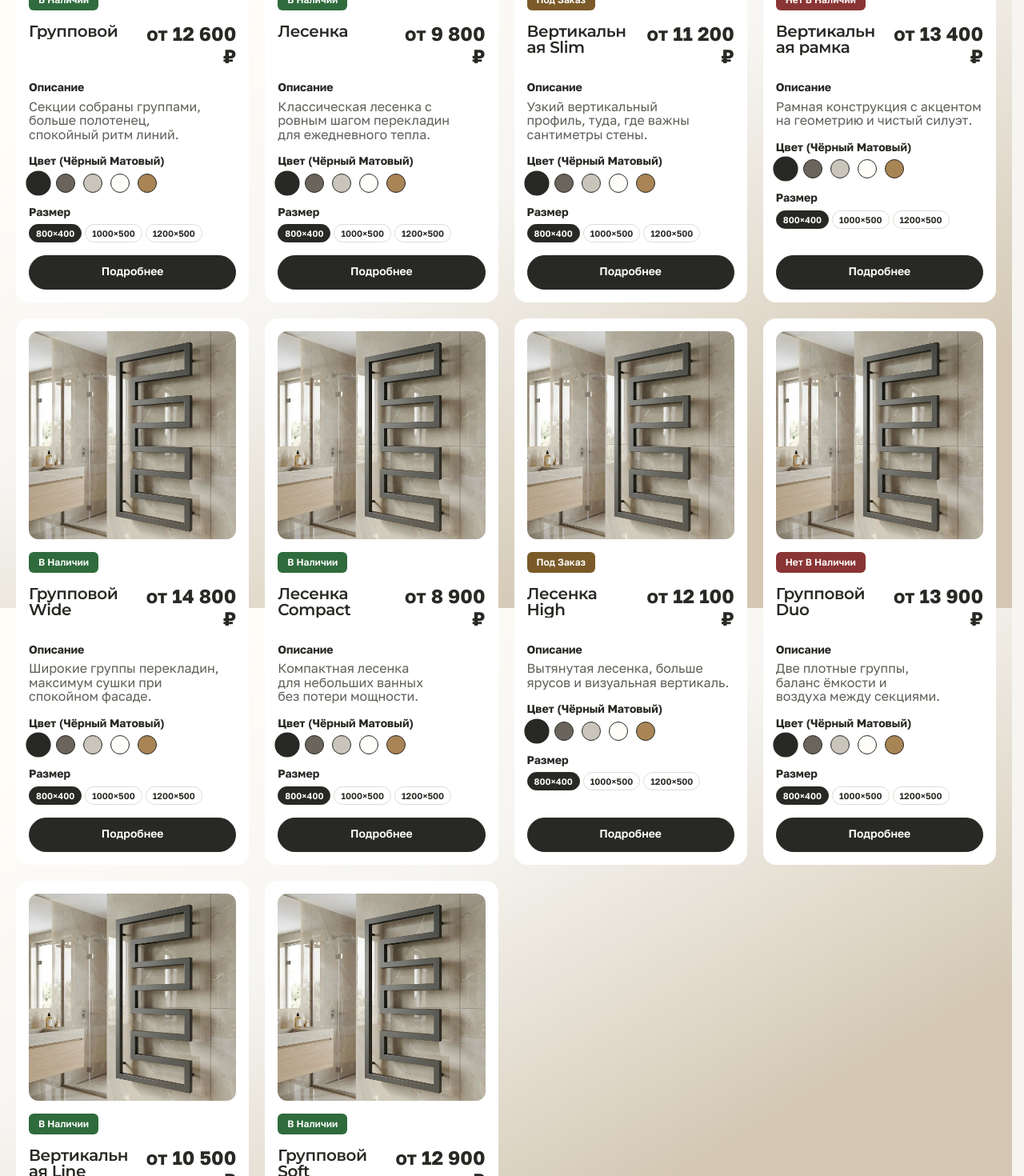
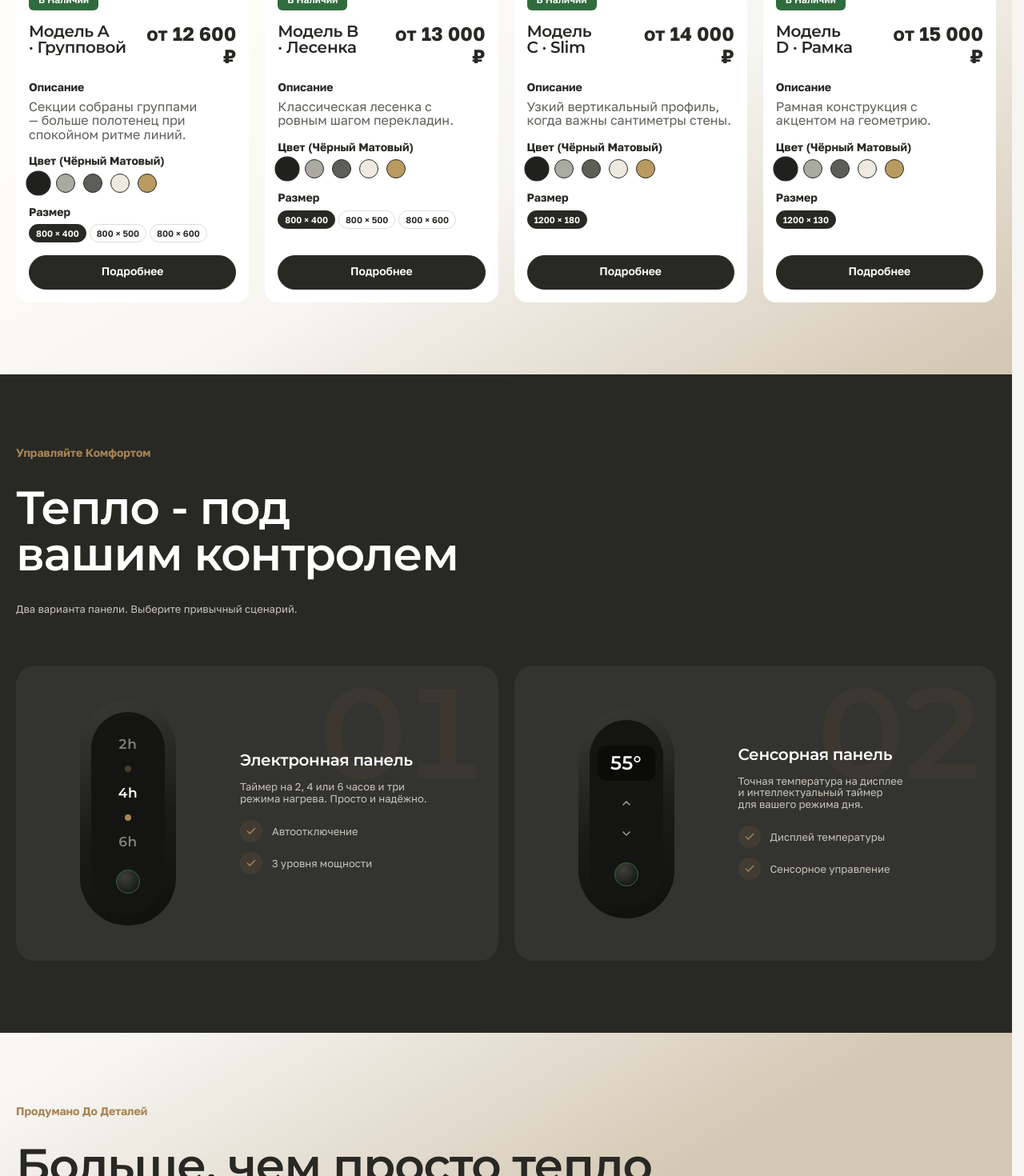
Before and after one commit to sonaCEO/ErikNar, a React (Vite) app in the folder apps/frontend/: page / in a window 1280 px wide. Shown: the part 1640-3110 px from the top of the page at 80% size. Built offline with nearby package versions, Linux system fonts and the light colour scheme.

Commit message:
upd: layout changes

```diff
--- a/apps/frontend/src/components/modals/modal-provider.jsx
+++ b/apps/frontend/src/components/modals/modal-provider.jsx
@@ -2,6 +2,7 @@ import {useState} from "react";
 import {ModalContext} from "./modal-context";
 import {ConsultationModal} from "./consultation/consultation-modal";
 import {DetailsModal} from "./details/details-modal";
+import {ProductModal} from "./product/product-modal";
 
 export function ModalProvider({children}) {
 		const [modal, setModal] = useState(null);
@@ -40,6 +41,17 @@ export function ModalProvider({children}) {
 										{...modal.props}
 								/>
 						)}
+
+						{modal?.type === "product" && modal.props.product && (
+								<ProductModal
+										open={modal.open}
+										onClose={closeModal}
+										onExited={handleExited}
+										product={modal.props.product}
+										onConsult={(context) => openModal("consultation", context)}
+										onOpenProduct={(nextProduct) => openModal("product", {product: nextProduct})}
+								/>
+						)}
 				</ModalContext>
 		);
 }
--- a/apps/frontend/src/components/sections/collection/collection.jsx
+++ b/apps/frontend/src/components/sections/collection/collection.jsx
@@ -58,16 +58,17 @@ export function Collection() {
 										</div>
 
 										<div className={s.grid}>
-												{items.map((product) => (
+												{items.map((item) => (
 														<ProductCard
-															key={product.id}
-															image={product.image}
-															name={product.name}
-															priceFrom={product.priceFrom}
-															description={product.description}
-															colors={product.colors}
-															sizes={product.sizes}
-															availabilityStatus={product.availabilityStatus}
+															key={item.id}
+															image={item.image}
+															name={item.name}
+															priceFrom={item.priceFrom}
+															description={item.description}
+															colors={item.colors}
+															sizes={item.sizes}
+															availabilityStatus={item.availabilityStatus}
+															product={item.product}
 														/>
 												))}
 										</div>
--- a/apps/frontend/src/components/sections/collection/data.jsx
+++ b/apps/frontend/src/components/sections/collection/data.jsx
@@ -1,14 +1,7 @@
-import productImage from "../../../assets/product/product-img.jpg";
-import {AvailabilityStatus} from "../../../catalog/availability";
+import {formatPriceMinor} from "../../../utils/format";
+import {mockProducts} from "../../../catalog/mock-products";
 
 export const PAGE_SIZE = 10;
-
-const collectionImage = {
-		src: productImage,
-		alt: "Полотенцесушитель ErikNar",
-		width: 1024,
-		height: 1024,
-};
 
 export const collectionMeta = {
 		subtitle: "Коллекция",
@@ -23,110 +16,38 @@ export const collectionTabs = [
 		{id: "vertical", label: "Вертикальная"},
 ];
 
-const colors = [
-		{id: "black", name: "Чёрный матовый", hex: "#282824"},
-		{id: "graphite", name: "Графит", hex: "#6b645c"},
-		{id: "mist", name: "Туман", hex: "#c9c5bb"},
-		{id: "cream", name: "Кремовый", hex: "#fffdf8"},
-		{id: "copper", name: "Медный", hex: "#a98455"},
-];
+export const collectionProducts = mockProducts.map((product) => {
+		const primary = product.variants[0];
+		const media = [...primary.media].sort((a, b) => {
+				if (a.is_primary !== b.is_primary) return a.is_primary ? -1 : 1;
+				return a.sort_order - b.sort_order;
+		})[0];
 
-const sizes = ["800×400", "1000×500", "1200×500"];
+		const colors = [...new Map(
+				product.variants.map((variant) => [variant.body_color.id, {
+						id: variant.body_color.id,
+						name: variant.body_color.name,
+						hex: variant.body_color.hex_value,
+				}]),
+		).values()];
 
-function formatPrice(value) {
-		return `${value.toLocaleString("ru-RU")} ₽`;
-}
+		const sizes = [...new Set(
+				product.variants.map((variant) => `${variant.height_mm} × ${variant.width_mm}`),
+		)];
 
-const catalogSeed = [
-		{
-				type: "group",
-				name: "Групповой",
-				price: 12600,
-				description: "Секции собраны группами, больше полотенец, спокойный ритм линий.",
-		},
-		{
-				type: "ladder",
-				name: "Лесенка",
-				price: 9800,
-				description: "Классическая лесенка с ровным шагом перекладин для ежедневного тепла.",
-		},
-		{
-				type: "vertical",
-				name: "Вертикальная Slim",
-				price: 11200,
-				description: "Узкий вертикальный профиль, туда, где важны сантиметры стены.",
-		},
-		{
-				type: "vertical",
-				name: "Вертикальная рамка",
-				price: 13400,
-				description: "Рамная конструкция с акцентом на геометрию и чистый силуэт.",
-		},
-		{
-				type: "group",
-				name: "Групповой Wide",
-				price: 14800,
-				description: "Широкие группы перекладин, максимум сушки при спокойном фасаде.",
-		},
-		{
-				type: "ladder",
-				name: "Лесенка Compact",
-				price: 8900,
-				description: "Компактная лесенка для небольших ванных без потери мощности.",
-		},
-		{
-				type: "ladder",
-				name: "Лесенка High",
-				price: 12100,
-				description: "Вытянутая лесенка, больше ярусов и визуальная вертикаль.",
-		},
-		{
-				type: "group",
-				name: "Групповой Duo",
-				price: 13900,
-				description: "Две плотные группы, баланс ёмкости и воздуха между секциями.",
-		},
-		{
-				type: "vertical",
-				name: "Вертикальная Line",
-				price: 10500,
-				description: "Тонкие вертикальные линии для минималистичных интерьеров.",
-		},
-		{
-				type: "group",
-				name: "Групповой Soft",
-				price: 12900,
-				description: "Мягкий ритм групп, когда сушилка должна быть незаметной.",
-		},
-		{
-				type: "ladder",
-				name: "Лесенка Pro",
-				price: 15600,
-				description: "Усиленная лесенка с увеличенным шагом под крупные полотенца.",
-		},
-		{
-				type: "vertical",
-				name: "Вертикальная Frame+",
-				price: 16200,
-				description: "Рамка с акцентной пропорцией, акцент стены, а не просто прибор.",
-		},
-];
-
-const availabilityCycle = [
-		AvailabilityStatus.IN_STOCK,
-		AvailabilityStatus.IN_STOCK,
-		AvailabilityStatus.MADE_TO_ORDER,
-		AvailabilityStatus.OUT_OF_STOCK,
-];
-
-export const collectionProducts = catalogSeed.map((item, index) => ({
-		id: String(index + 1),
-		type: item.type,
-		name: item.name,
-		priceFrom: formatPrice(item.price),
-		description: item.description,
-		colors,
-		sizes,
-		availabilityStatus: availabilityCycle[index % availabilityCycle.length],
-		image: collectionImage,
-}));
+		return {
+				id: product.id,
+				slug: product.slug,
+				type: product.type,
+				name: product.name,
+				priceFrom: formatPriceMinor(primary.price_minor, primary.currency),
+				description: product.short_description,
+				colors,
+				sizes,
+				availabilityStatus: primary.availability_status,
+				image: media
+						? {src: media.url, alt: media.alt_text, width: 1024, height: 1024}
+						: null,
+				product,
+		};
+});
--- a/apps/frontend/src/components/sections/testimonials/testimonials.module.css
+++ b/apps/frontend/src/components/sections/testimonials/testimonials.module.css
@@ -107,7 +107,7 @@
 		flex: 1;
 		display: -webkit-box;
 		-webkit-box-orient: vertical;
-		-webkit-line-clamp: 7;
+		-webkit-line-clamp: 15;
 		overflow: hidden;
 }
 
--- a/apps/frontend/src/components/ui/modal/modal.module.css
+++ b/apps/frontend/src/components/ui/modal/modal.module.css
@@ -57,6 +57,7 @@
 	position: absolute;
 	top: 16px;
 	right: 16px;
+	z-index: 2;
 
 	@media (min-width: 768px) {
 		top: 20px;
--- a/apps/frontend/src/components/ui/product-card/product-card.jsx
+++ b/apps/frontend/src/components/ui/product-card/product-card.jsx
@@ -15,14 +15,38 @@ export function ProductCard({
 		colors = [],
 		sizes = [],
 		availabilityStatus,
+		product,
 }) {
 		const {openModal} = useModal();
 		const activeColor = colors[0];
 		const statusLabel = availabilityLabel[availabilityStatus];
 
+		function openDetails() {
+				if (product) {
+						openModal("product", {product});
+						return;
+				}
+
+				openModal("details", {
+						subtitle: "Модель",
+						title: name,
+						text: description,
+						image,
+						priceFrom,
+						colors,
+						sizes,
+						availabilityStatus,
+				});
+		}
+
 		return (
 				<article className={s.card}>
-						<div className={s.media}>
+						<button
+								type="button"
+								className={s.media}
+								aria-label={name ? `Подробнее: ${name}` : "Подробнее"}
+								onClick={openDetails}
+						>
 								{image?.src && (
 										<img
 											className={s.image}
@@ -34,7 +58,7 @@ export function ProductCard({
 											decoding="async"
 										/>
 								)}
-						</div>
+						</button>
 
 						<div className={s.body}>
 								{statusLabel && (
@@ -110,16 +134,7 @@ export function ProductCard({
 										variant="black"
 										size="sm"
 										className={s.cta}
-										onClick={() => openModal("details", {
-												subtitle: "Модель",
-												title: name,
-												text: description,
-												image,
-												priceFrom,
-												colors,
-												sizes,
-												availabilityStatus,
-										})}
+										onClick={openDetails}
 								>
 										Подробнее
 								</Button>
--- a/apps/frontend/src/components/ui/product-card/product-card.module.css
+++ b/apps/frontend/src/components/ui/product-card/product-card.module.css
@@ -8,10 +8,20 @@
 }
 
 .media {
+		display: block;
+		width: 100%;
+		padding: 0;
 		overflow: hidden;
 		aspect-ratio: 1;
+		border: 0;
 		border-radius: 12px;
 		background: var(--cream-soft);
+		cursor: pointer;
+		transition: opacity var(--tr250) ease;
+
+		&:hover {
+				opacity: 0.92;
+		}
 }
 
 .image {
```
